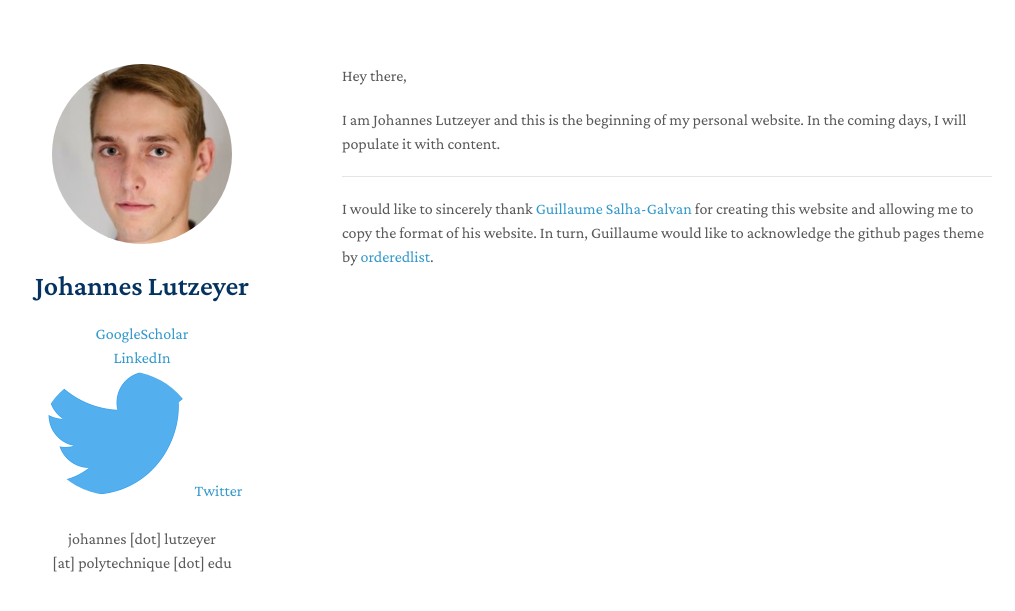
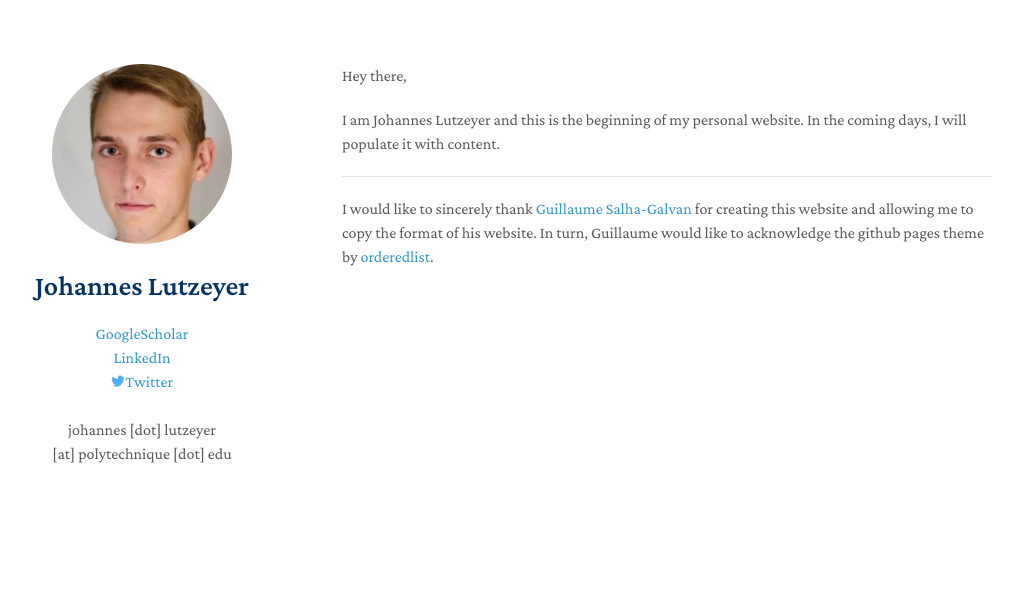
Before and after one commit to johanneslutzeyer/johanneslutzeyer.github.io, a Jekyll site: the page built from index.md, in a window 1280 px wide. Shown: the top 611 px of the page, without its empty margins (128-1143 px from the left). Built offline with Jekyll 4.4.1, drawn with Linux system fonts in a browser that asks for light colours; our own code applies the rules of GitHub Pages for plain Markdown files; a script that is not in the unit is left out.

Commit message:
Update _config.yml

```diff
--- a/_config.yml
+++ b/_config.yml
@@ -8,7 +8,7 @@ author: Johannes Lutzeyer
 description: >
   <a href="https://scholar.google.com/citations?user=OfT4ns8AAAAJ&hl=en">GoogleScholar</a> <br>
   <a href="https://www.linkedin.com/in/johannes-lutzeyer-213b7480/">LinkedIn</a> <br>
-  <a href="https://twitter.com/jlutzeyer"><img src="https://github.com/johanneslutzeyer/johanneslutzeyer.github.io/blob/main/pictures/twitter_logo.png?raw=true" alt="Twitter Logo"/>Twitter</a>
+  <a href="https://twitter.com/jlutzeyer"><img src="https://github.com/johanneslutzeyer/johanneslutzeyer.github.io/blob/main/pictures/twitter_logo.png?raw=true" alt="Twitter Logo" height="12px"/>Twitter</a>
   <br> <br>
   johannes [dot] lutzeyer <br>[at] polytechnique [dot] edu
   <br> <br>
```
